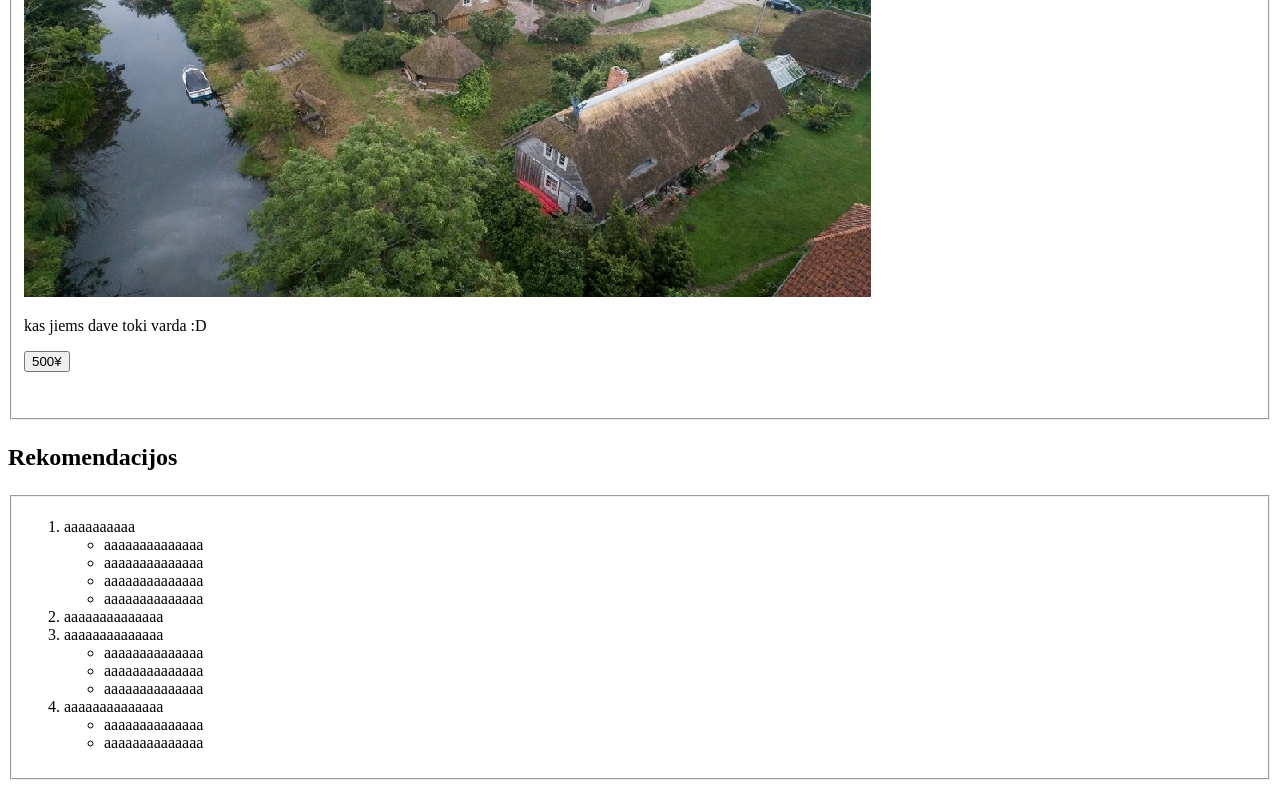
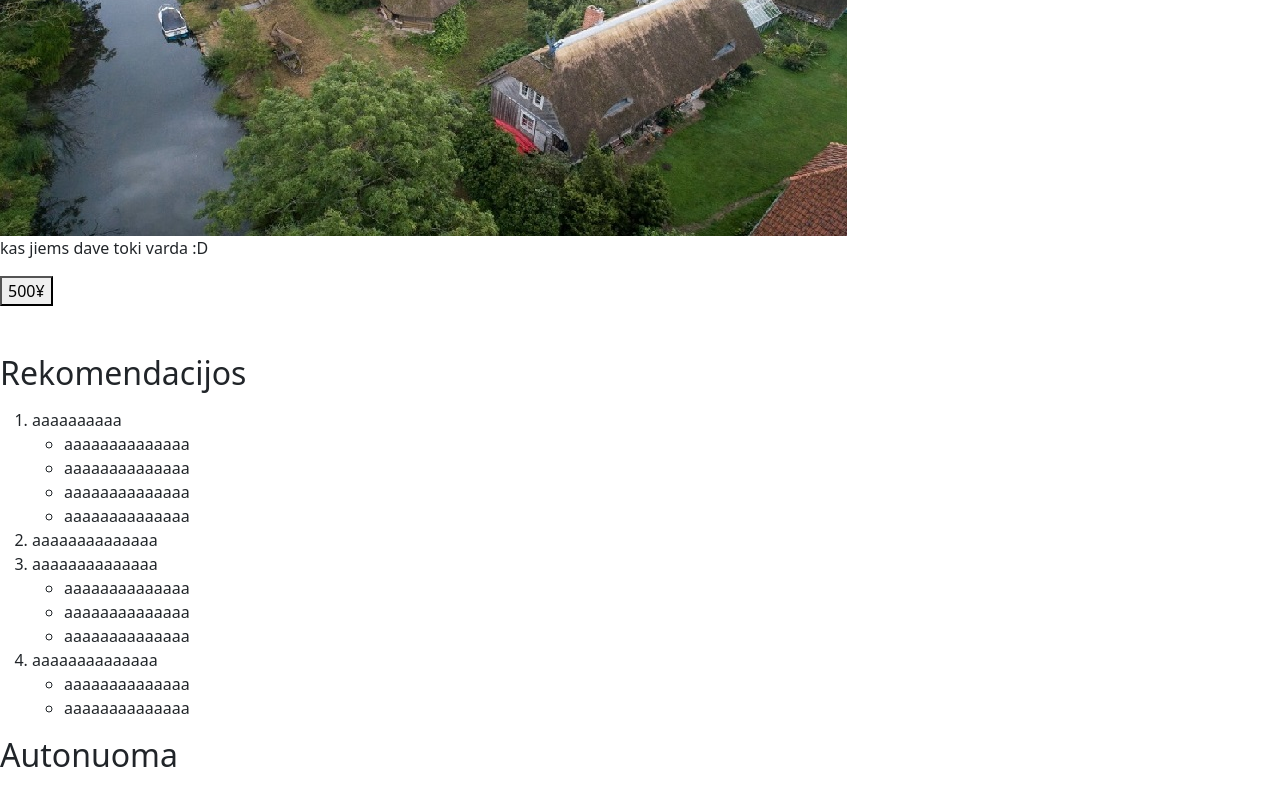
Before and after one commit to Mantatas/kelioniu-agentura, a plain HTML site: page index.html in a window 1280 px wide. Shown: the part 2000-2788 px from the top of the page. Drawn offline with nearby package versions, Linux system fonts and the light colour scheme.

Commit message:
Update index.html

```diff
--- a/index.html
+++ b/index.html
@@ -4,6 +4,7 @@
     <meta charset="UTF-8">
     <meta name="viewport" content="width=device-width, initial-scale=1.0">
     <title>Document</title>
+    <link href="https://cdn.jsdelivr.net/npm/bootstrap@5.3.3/dist/css/bootstrap.min.css" rel="stylesheet" integrity="sha384-QWTKZyjpPEjISv5WaRU9OFeRpok6YctnYmDr5pNlyT2bRjXh0JMhjY6hW+ALEwIH" crossorigin="anonymous">
 </head>
 <body>
     <header>
@@ -146,6 +147,7 @@
             </article>
         </fieldset>
     </main>
+    <script src="https://cdn.jsdelivr.net/npm/bootstrap@5.3.3/dist/js/bootstrap.bundle.min.js" integrity="sha384-YvpcrYf0tY3lHB60NNkmXc5s9fDVZLESaAA55NDzOxhy9GkcIdslK1eN7N6jIeHz" crossorigin="anonymous"></script>
 </body>
 <footer>
     <fieldset>
```
